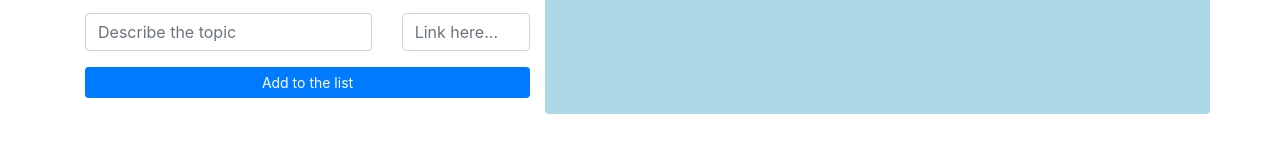
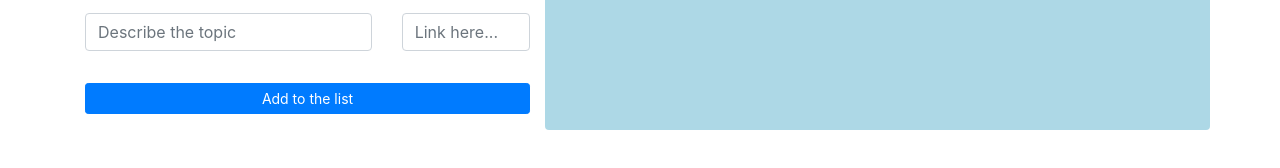
Before and after one commit to pratikchaudhari64/Drop-links, a plain HTML site: page index.html in a window 1280 px wide. Shown: the part 166-334 px from the top of the page. Drawn offline with nearby package versions, Linux system fonts and the light colour scheme.

Commit message:
add top margin to 'Add to the list button

```diff
--- a/index.html
+++ b/index.html
@@ -41,7 +41,7 @@
             </div>
           </div>
 
-          <button type="button" class="btn btn-primary btn-sm btn-block mb-3" onclick="buttonclick()">Add to the list</button>
+          <button type="button" class="btn btn-primary btn-sm btn-block mb-3 mt-3" onclick="buttonclick()">Add to the list</button>
 
         </div>
         <!-- Right side of the page -->
```
